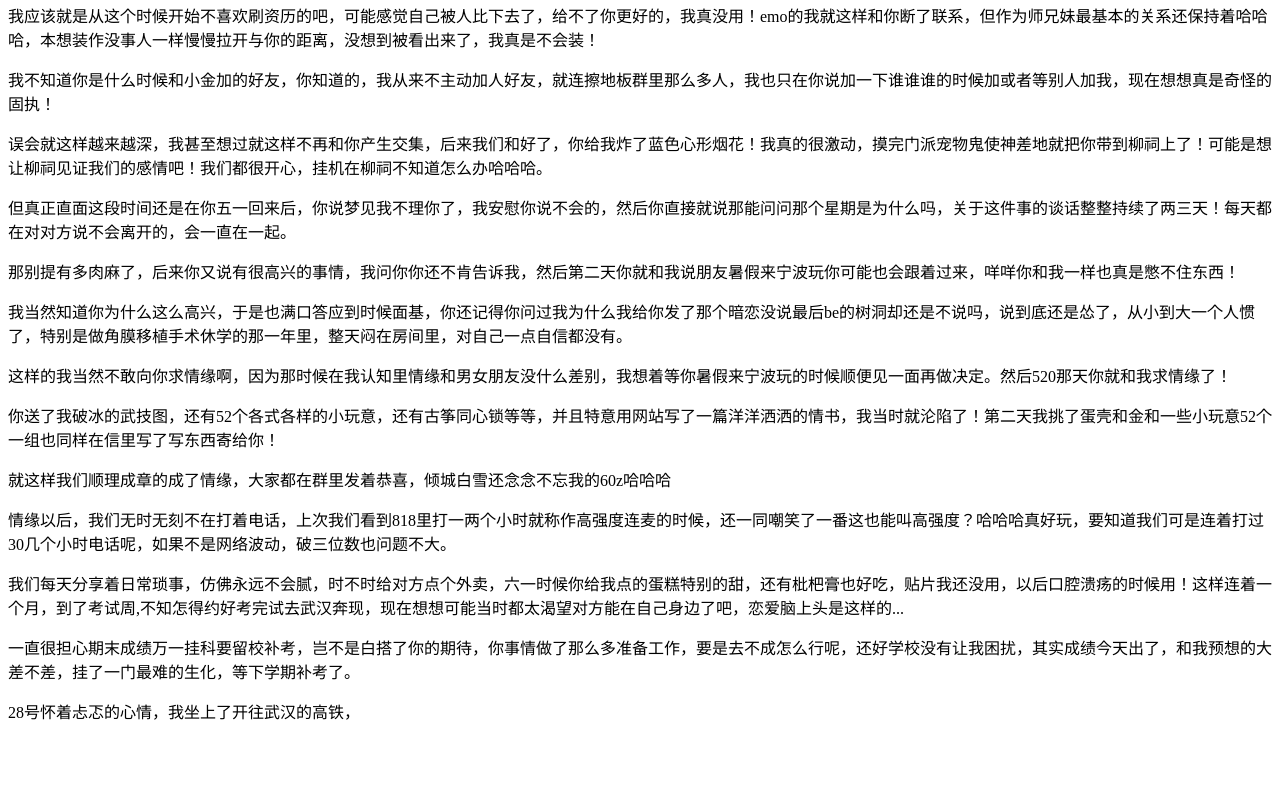
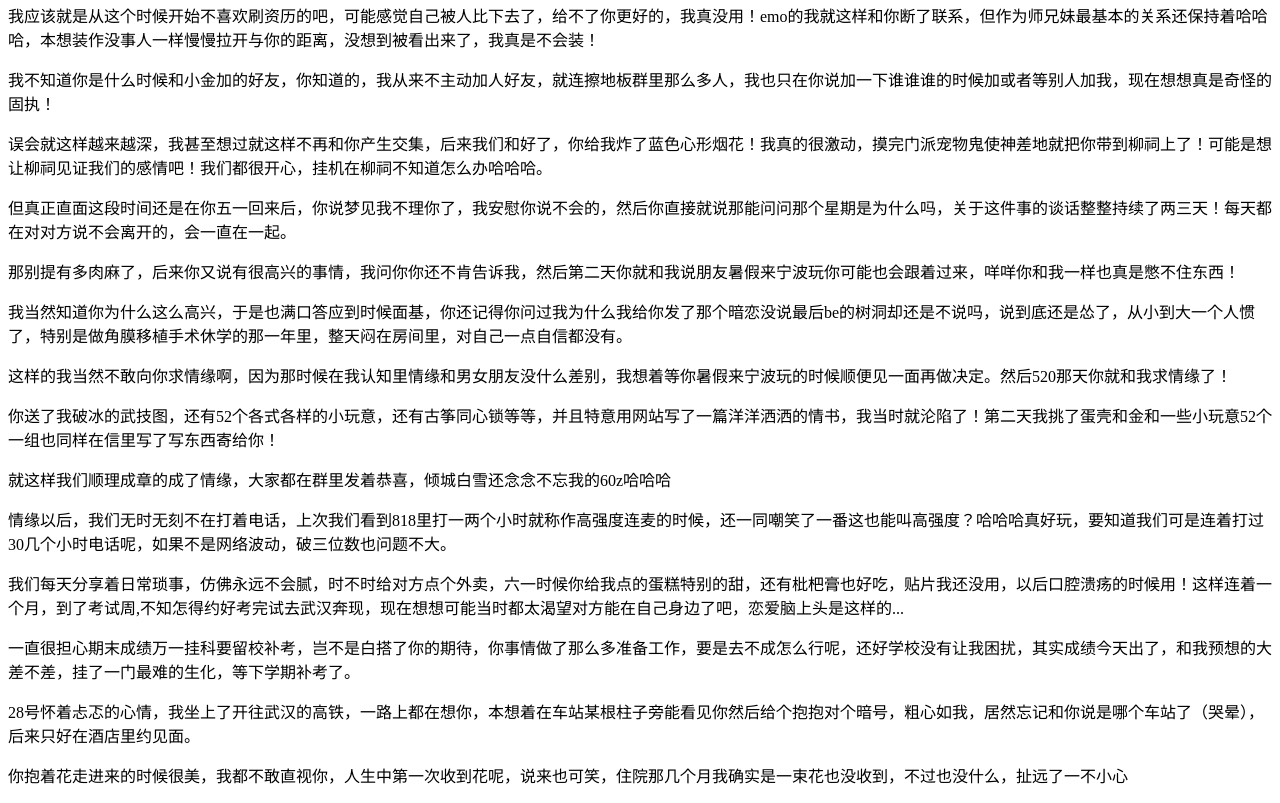
Before and after one commit to shuijianying/shuijianying.github-io, a plain HTML site: page index.html in a window 1280 px wide. Shown: the part 557-1360 px from the top of the page. Before the commit the page ends 1296 px from the top, so only its background shows below. Drawn offline with Linux system fonts and the light colour scheme.

Commit message:
Update index.html

```diff
--- a/index.html
+++ b/index.html
@@ -24,4 +24,5 @@
 <p>情缘以后，我们无时无刻不在打着电话，上次我们看到818里打一两个小时就称作高强度连麦的时候，还一同嘲笑了一番这也能叫高强度？哈哈哈真好玩，要知道我们可是连着打过30几个小时电话呢，如果不是网络波动，破三位数也问题不大。</p>
 <p>我们每天分享着日常琐事，仿佛永远不会腻，时不时给对方点个外卖，六一时候你给我点的蛋糕特别的甜，还有枇杷膏也好吃，贴片我还没用，以后口腔溃疡的时候用！这样连着一个月，到了考试周,不知怎得约好考完试去武汉奔现，现在想想可能当时都太渴望对方能在自己身边了吧，恋爱脑上头是这样的...</p>
 <p>一直很担心期末成绩万一挂科要留校补考，岂不是白搭了你的期待，你事情做了那么多准备工作，要是去不成怎么行呢，还好学校没有让我困扰，其实成绩今天出了，和我预想的大差不差，挂了一门最难的生化，等下学期补考了。</p>
-<p>28号怀着忐忑的心情，我坐上了开往武汉的高铁，</p>
+<p>28号怀着忐忑的心情，我坐上了开往武汉的高铁，一路上都在想你，本想着在车站某根柱子旁能看见你然后给个抱抱对个暗号，粗心如我，居然忘记和你说是哪个车站了（哭晕），后来只好在酒店里约见面。</p>
+<p>你抱着花走进来的时候很美，我都不敢直视你，人生中第一次收到花呢，说来也可笑，住院那几个月我确实是一束花也没收到，不过也没什么，扯远了一不小心</p>
```
